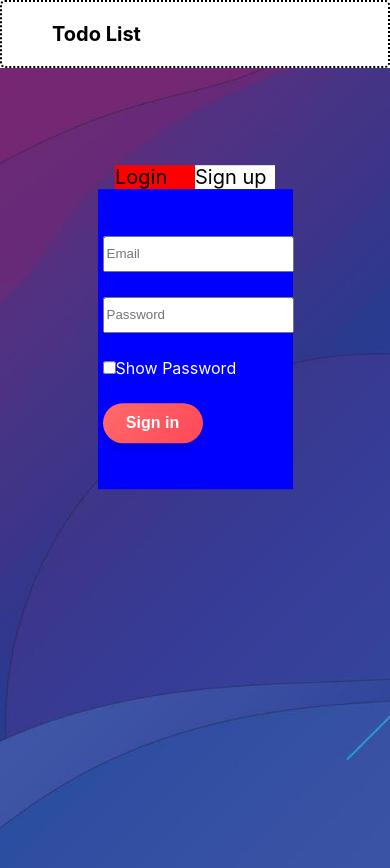
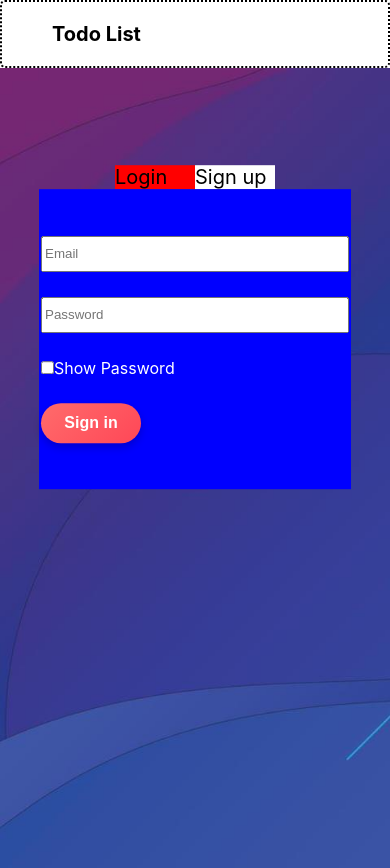
Before and after one commit to jmboumba/front-end-todo, a React (Create React App) app: page / in a window 390 px wide. Built offline with nearby package versions, Linux system fonts and the light colour scheme.

Commit message:
Rectification des formulaires : rendre responsive 4

```diff
--- a/src/App.css
+++ b/src/App.css
@@ -86,7 +86,7 @@
 .container-login{
   background-color: blue;
   height: 300px;
-  width: 50%;
+  width: 80%;
   display: flex;
   flex-direction: column;
   align-items: center;
@@ -97,7 +97,7 @@
 .container-signup{
   background-color: blue;
   height: 500px;
-  width: 50%;
+  width: 80%;
   display: flex;
   flex-direction: column;
   align-items: center;
@@ -106,7 +106,7 @@
 }
 
 .input{
-  width: 99%;
+  width: 300px;
   height: 30px;
 }
 
```
